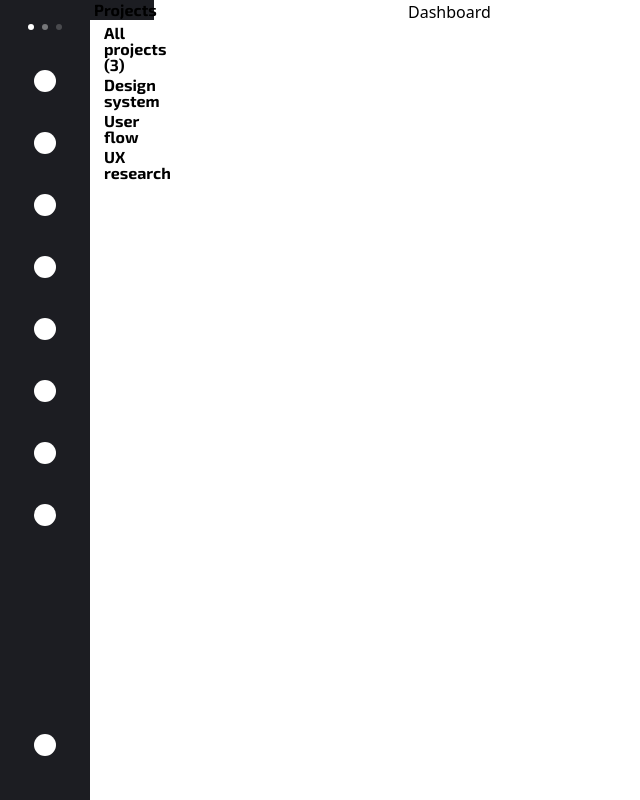
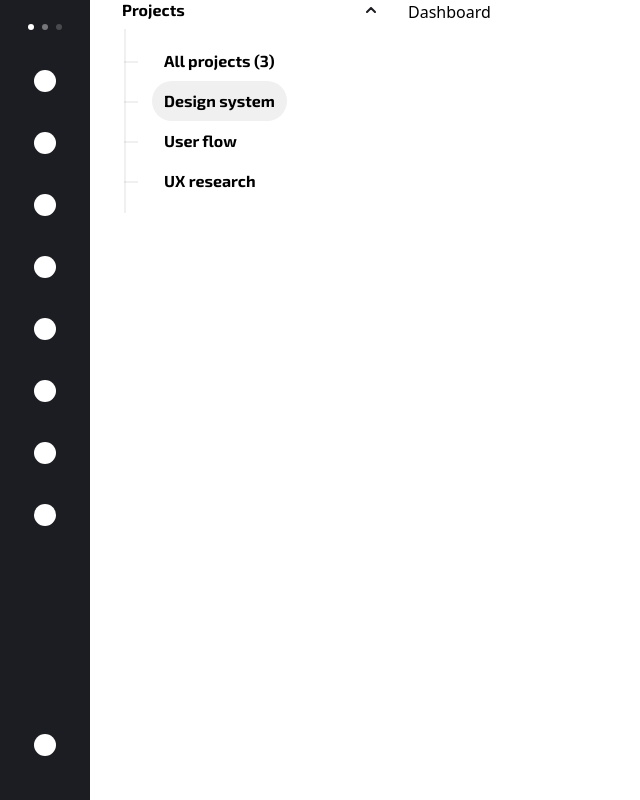
Before and after one commit to sabrinaveras/to-do-list-dashboard, a React (Vite) app: page / in a window 1280 px wide. Both pictures are taken after a click on the button "Projects". Shown: the whole page, without its empty margins (0-640 px from the left). Built offline with nearby package versions, Linux system fonts and the light colour scheme.

Commit message:
refactoring select component

```diff
--- a/src/components/select/select.tsx
+++ b/src/components/select/select.tsx
@@ -1,68 +1,77 @@
-import { useState } from "react"
+import { Arrow } from "@/design/icons";
+import { useState } from "react";
 
-interface SelectProps{
+interface SelectProps {
   label: string;
   options: Option[];
   onChange: (option: Option) => void;
 }
 
-interface Option{
+interface Option {
   id: string;
   label: string;
   selected?: boolean;
 }
 
 export const Select = ({ label, options, onChange }: SelectProps) => {
-    const [isOpen, setIsOpen] = useState(false)
+  const [isOpen, setIsOpen] = useState(false);
   // const [selectedOption, setSelectedOption] = useState<Option[]>(options.filter(option => option.selected))
 
   const toggleDropdown = () => {
-        setIsOpen(!isOpen)
-    }
+    setIsOpen(!isOpen);
+  };
 
   const handleOptionClick = (option: Option) => {
     onChange(option);
     // setSelectedOption([option])
-        setIsOpen(false)
-    }
+    setIsOpen(false);
+  };
 
   return (
-        <div className="relative w-[64px] h-[32px]">
-            <button type="button" onClick={toggleDropdown}
-            className="flex items-center justify-between w-full px-[4px] py-[2px] bg-nav-bar-dark"
+    <div className="relative w-full">
+      <button
+        type="button"
+        onClick={toggleDropdown}
+        className="flex items-center justify-between w-full px-[4px] py-[2px] mb-[8px] font-medium text-base"
       >
-                <span>{label}</span>
+        <div className="flex flex-col items-start">
+          <span className="font-medium">{label}</span>
+        </div>
+        <div
+          className={`transform transition-transform duration-200 ${isOpen ? "rotate-180" : ""}`}
+        >
+          <Arrow />
+        </div>
       </button>
 
       {/* dropdown */}
-            {
-                isOpen && (
-                    <div className="absolute z-10 w-full mt-[1px] rounded-md shadow-lg bg-white">
-                        <div className="relative py-[2px]">
+      <div
+        className={`absolute z-[10px] w-full mt-[1px] bg-white transform transition-all duration-200 ease-in-out ${isOpen ? "opacity-100 scale-y-100" : "opacity-0 scale-y-95 pointer-events-none"}`}
+      >
+        <div className="relative py-[12px]">
           {/* vertical line */}
-                            <div className="absolute left-[6px] top-[0px] bottom-[0px] w-px"></div>
+          <div className="absolute left-[6px] top-[0px] bottom-[0px] w-[2px] bg-grey"></div>
 
           {/* options */}
-                            <ul>
-                                {
-                                    options.map((option) => {
-                                        return (
-                                            <li key={option.id} onClick={() => handleOptionClick(option)}
-                                            className="relative flex items-center px-[4px] py-[2px] cursor-pointer"
+          <ul className="space-y-1">
+            {options.map((option) => (
+              <li
+                key={option.id}
+                onClick={() => handleOptionClick(option)}
+                className="relative flex items-center cursor-pointer group"
               >
-                                                <div className="absolute left-[6px] top-1/2 w-[4px] h-px"></div>
-                                                <span className="ml-[10px]">{option.label}</span>
-
+                <div className="absolute left-[6px] top-1/2 w-[14px] h-[2px] bg-grey"></div>
+                <span
+                  className={`ml-[34px] px-[12px] py-[12px] text-sm transition-colors
+                    ${option.selected ? "bg-grey rounded-full" : "text-gray-600 hover:text-gray-900"}`}
+                >
+                  {option.label}
+                </span>
               </li>
-                                        )
-                                    })
-                                }
+            ))}
           </ul>
         </div>
-
       </div>
-                )
-            }
     </div>
-    )
-}
+  );
+};
--- a/src/components/sideBar/sideBar.tsx
+++ b/src/components/sideBar/sideBar.tsx
@@ -1,14 +1,20 @@
-import { Select } from "../select"
+import { Select } from "../select";
 
 export const SideBar = () => {
-    const projectOptions = [
-        { id: "all", label: "All projects (3)" },
-        { id: "design", label: "Design system", selected: true },
-        { id: "flow", label: "User flow" },
-        { id: "research", label: "UX research" },
-      ]
+  const projectOptions = [
+    { id: "all", label: "All projects (3)" },
+    { id: "design", label: "Design system", selected: true },
+    { id: "flow", label: "User flow" },
+    { id: "research", label: "UX research" },
+  ];
 
-    return <div className="bg-side-panel">
-        <Select label="Projects" options={projectOptions} onChange={(option) => console.log("Selected:", option)} />
+  return (
+    <div className="bg-side-panel px-[28px]">
+      <Select
+        label="Projects"
+        options={projectOptions}
+        onChange={(option) => console.log("Selected:", option)}
+      />
     </div>
-}
+  );
+};
--- /dev/null
+++ b/src/design/icons/arrow.tsx
@@ -0,0 +1,13 @@
+export const Arrow = () => {
+  return (
+    <svg width="10" height="6" viewBox="0 0 10 6" fill="none" xmlns="http://www.w3.org/2000/svg">
+      <path
+        d="M9 1L5 5L1 1"
+        stroke="#1C1D22"
+        stroke-width="2"
+        stroke-linecap="round"
+        stroke-linejoin="round"
+      />
+    </svg>
+  );
+};
--- /dev/null
+++ b/src/design/icons/index.ts
@@ -0,0 +1 @@
+export * from "./arrow";
--- a/src/index.css
+++ b/src/index.css
@@ -1,36 +1,45 @@
 @import "tailwindcss/preflight";
 @import "tailwindcss/utilities";
 
-:root{
-  --color-dark: #1C1D22;
-  --color-white: #FFFFFF;
+:root {
+  --color-dark: #1c1d22;
+  --color-white: #ffffff;
+  --color-grey: #1c1d2210;
 }
 
-@layer utilities{
-  .color-custom-dark{
+@layer utilities {
+  .color-custom-dark {
     color: var(--color-dark) !important;
   }
 
-  .bg-nav-bar-dark{
+  .bg-nav-bar-dark {
     background-color: var(--color-dark) !important;
   }
 
-  .bg-side-panel{
+  .bg-side-panel {
     background-color: var(--color-white) !important;
   }
 
-  .bg-dashboard{
+  .bg-dashboard {
     background-color: var(--color-white) !important;
   }
 
-  .bg-white{
+  .bg-white {
     background-color: var(--color-white) !important;
+  }
+
+  .bg-grey {
+    background-color: var(--color-grey) !important;
+  }
+
+  .bg-dark {
+    background-color: var(--color-dark) !important;
   }
 }
 
 @layer base {
   h1 {
-    font-family: 'Exo 2', sans-serif;
+    font-family: "Exo 2", sans-serif;
     font-size: 30px !important;
     font-weight: 700 !important;
     line-height: 100%;
@@ -38,31 +47,31 @@
   }
 
   h2 {
-    font-family: 'Exo 2', sans-serif;
+    font-family: "Exo 2", sans-serif;
     font-size: 20px !important;
     font-weight: 700 !important;
     line-height: 100%;
     letter-spacing: 0px;
   }
 
-  button{
-    font-family: 'Exo 2', sans-serif;
+  button {
+    font-family: "Exo 2", sans-serif;
     font-size: 14px !important;
     font-weight: 500 !important;
     line-height: 100%;
     letter-spacing: 0px;
   }
 
-  span{
-    font-family: 'Exo 2', sans-serif;
+  span {
+    font-family: "Exo 2", sans-serif;
     font-size: 16px !important;
     font-weight: 700 !important;
     line-height: 100%;
     letter-spacing: 0px;
   }
 
-  caption{
-    font-family: 'Exo 2', sans-serif;
+  caption {
+    font-family: "Exo 2", sans-serif;
     font-size: 14px !important;
     font-weight: 600 !important;
     line-height: 100%;
```
Lines whose indentation alone changed are shown as unchanged.
